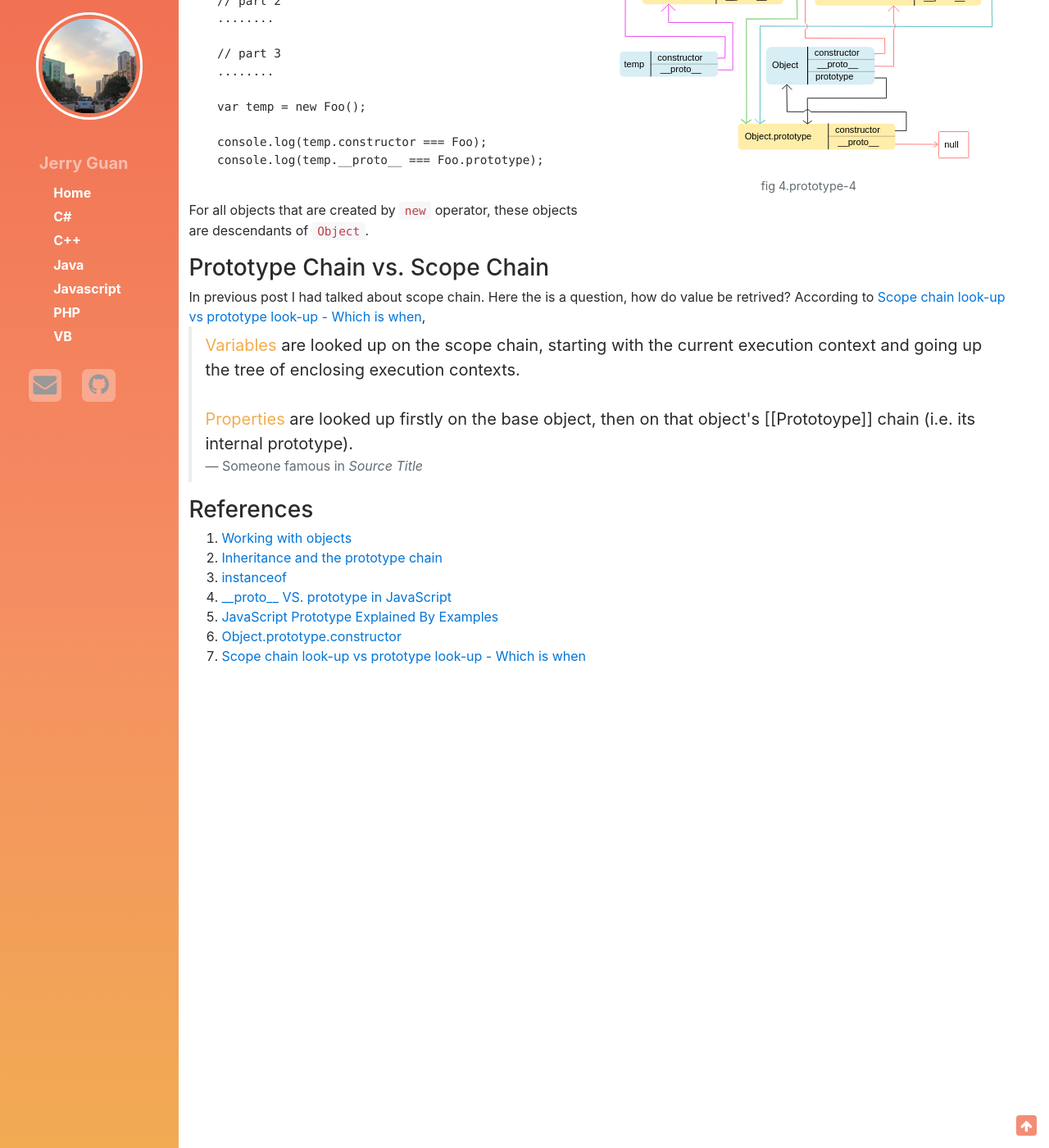
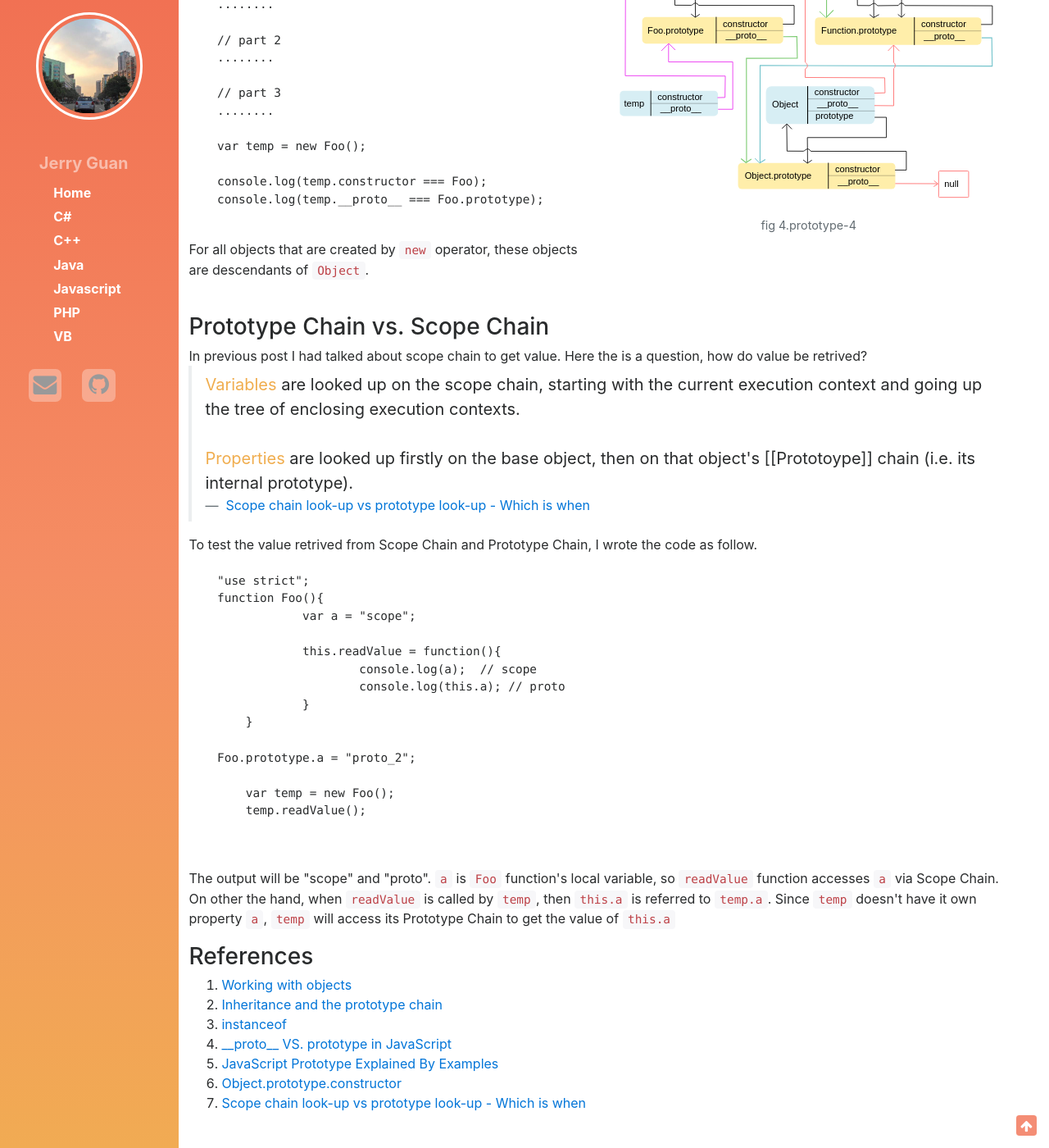
Before and after one commit to weg896/weg896.github.io, a Jekyll site: the page built from _posts/2017-03-31-Javascript-Prototype.html, in a window 1280 px wide and 1400 px high, scrolled down 8035 px. Shown: the whole window at 82% size. Built offline with Jekyll 4.4.1, drawn with Linux system fonts in a browser that asks for light colours; nearby versions of some CDN libraries; Markdown is read by kramdown in place of the engine named in the settings; a style sheet for code colours, icons or effects is not loaded.

Commit message:
save works

```diff
--- a/_posts/2017-03-31-Javascript-Prototype.html
+++ b/_posts/2017-03-31-Javascript-Prototype.html
@@ -344,6 +344,7 @@ category: javascript
                 The figure on right hand side shows classic relation between <code>Foo</code> and <code>Foo.prototype</code>.
                 <code>Foo</code>'s prototype property points to <code>Foo.prototype</code>,
                 And <code>Foo.prototype</code>'s constructor prototype refers back to <code>Foo</code>.
+                <br/><br/>
             </div>
             <div class="col-6">
                 <figure class="figure">
@@ -370,7 +371,7 @@ category: javascript
                 </code></pre>
                 Function definition and function variable are inheritance form <code>Function</code>.
                 The relation between <code>Function</code> and <code>Function.prototype</code> is very similar to <code>Foo</code> and <code>Foo.prototype</code>.
-
+                <br/><br/>
             </div>
             <div class="col-6">
                 <figure class="figure">
@@ -408,6 +409,7 @@ category: javascript
     console.log(Object.prototype.__proto__ === null);
                 </code></pre>
                 Combining <code>Object</code> and figure-2 to form figure-3.
+                <br/><br/>
             </div>
             <div class="col-6">
                 <figure class="figure">
@@ -435,6 +437,7 @@ category: javascript
     console.log(temp.__proto__ === Foo.prototype);
                 </code></pre>
                 For all objects that are created by <code>new</code> operator, these objects are descendants of <code>Object</code>.
+                <br/><br/>
             </div>
             <div class="col-6">
                 <figure class="figure">
@@ -446,18 +449,44 @@ category: javascript
     </article>
     <h3 id="prototype_vs_scope">Prototype Chain vs. Scope Chain</h3>
     <article>
-        In previous post I had talked about scope chain. Here the is a question, how do value be retrived?
-        According to <a href="http://stackoverflow.com/questions/27434357/scope-chain-look-up-vs-prototype-look-up-which-is-when">Scope chain look-up vs prototype look-up - Which is when</a>,
+        In previous post I had talked about scope chain to get value. Here the is a question, how do value be retrived?
         <blockquote class="blockquote">
             <p class="mb-0">
                 <span class="text-warning">Variables</span> are looked up on the scope chain, starting with the current execution context and going up the tree of enclosing execution contexts.
                 <br/><br/>
                 <span class="text-warning">Properties</span> are looked up firstly on the base object, then on that object's [[Prototoype]] chain (i.e. its internal prototype).
             </p>
-            <footer class="blockquote-footer">Someone famous in <cite title="Source Title">Source Title</cite></footer>
+            <footer class="blockquote-footer">
+                <a href="http://stackoverflow.com/questions/27434357/scope-chain-look-up-vs-prototype-look-up-which-is-when">
+                    Scope chain look-up vs prototype look-up - Which is when
+                </a>
+            </footer>
         </blockquote>
+        To test the value retrived from <span class="test-success">Scope Chain</code> and <span class="test-success">Prototype Chain</code>,
+        I wrote the code as follow.
+        <pre>
+            <code class="js">
+    "use strict";
+    function Foo(){
+		var a = "scope";
 
+		this.readValue = function(){
+			console.log(a);  // scope
+			console.log(this.a); // proto
+		}
+	}
 
+    Foo.prototype.a = "proto_2";
+
+	var temp = new Foo();
+	temp.readValue();
+            </code>
+        </pre>
+        The output will be "scope" and "proto". <code>a</code> is <code>Foo</code> function's local variable,
+        so <code>readValue</code> function accesses <code>a</code> via <span class="test-success">Scope Chain</code>.
+        On other the hand, when <code>readValue</code> is called by <code>temp</code>, then <code>this.a</code> is referred to <code>temp.a</code>.
+        Since <code>temp</code> doesn't have it own property <code>a</code>,
+        <code>temp</code> will access its <span class="test-success">Prototype Chain</code> to get the value of <code>this.a</code>
     </article>
     <h3 id="references">References</h3>
     <article>
```
